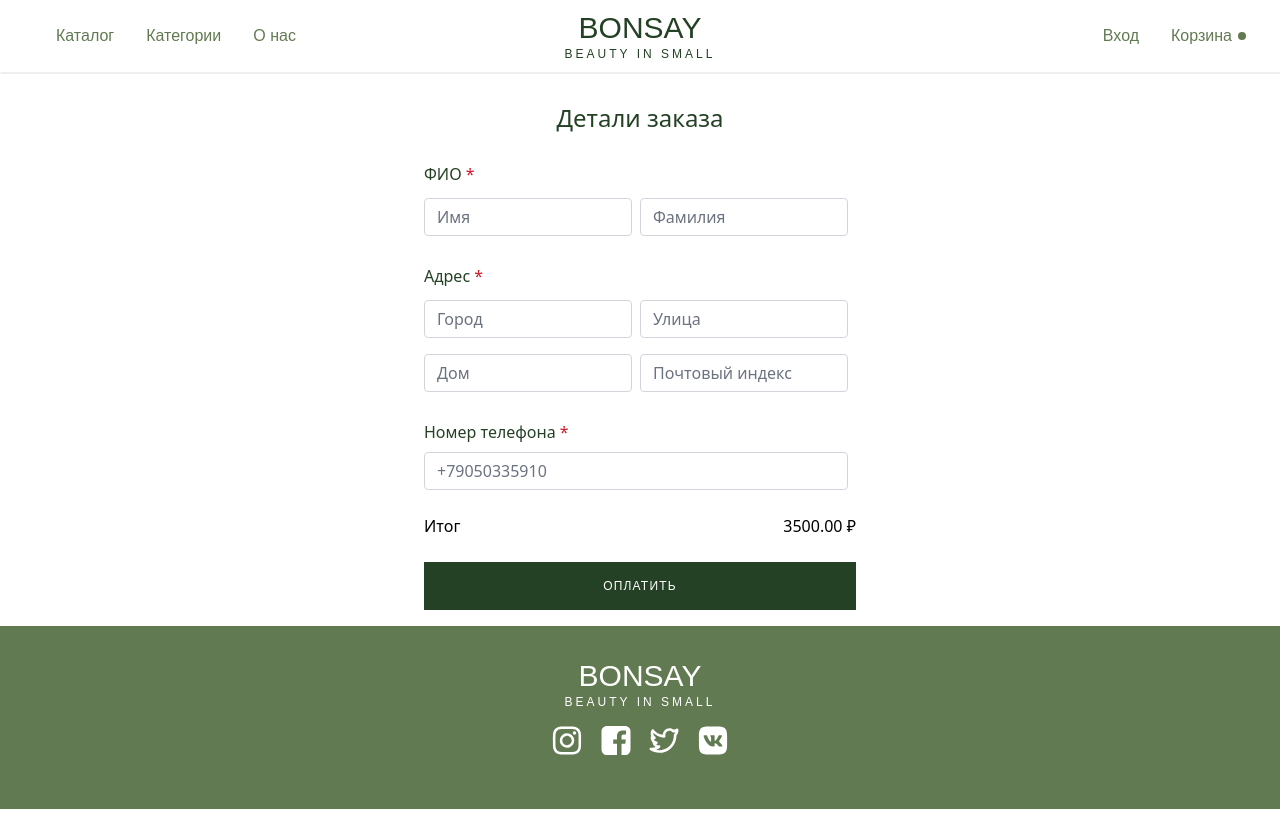
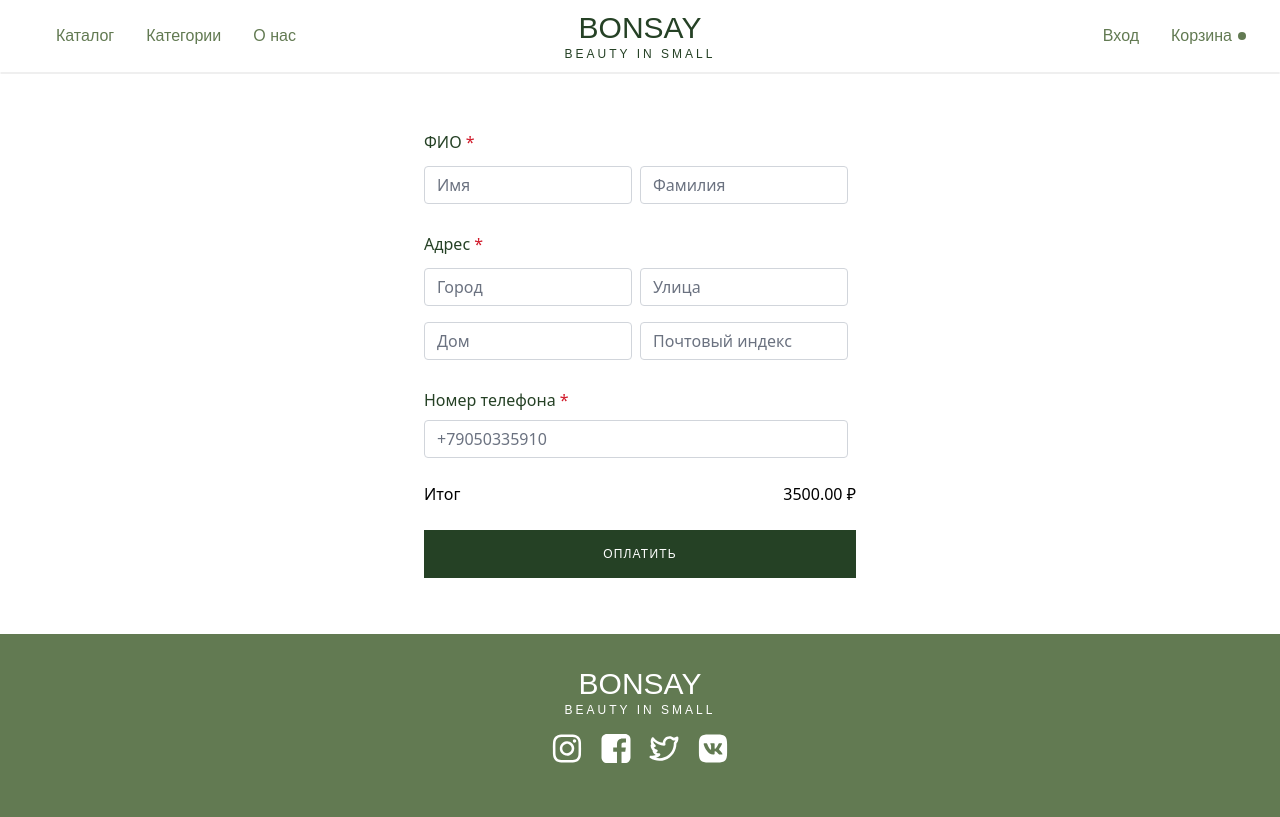
Before and after one commit to turtletongue/bonsay, a Next.js app: page /order-placing in a window 1280 px wide. Built offline with nearby package versions, Linux system fonts and the light colour scheme; a web font is replaced by a local one.

Commit message:
ugly form titles removed

```diff
--- a/containers/order-data-form.containet.tsx
+++ b/containers/order-data-form.containet.tsx
@@ -3,10 +3,7 @@
 
 export const AddressForm = () => {
   return (
-    <div className='grid grid-cols-1 gap-4 justify-center'>
-      <div className='text-2xl text-center text-primary text-nunito my-3'>
-        Детали заказа
-      </div>
+    <div className='grid grid-cols-1 gap-4 justify-center my-10'>
       <div className='flex flex-col'>
         <div className='text-primary'>
           ФИО <span className='text-red'>*</span>
--- a/containers/sign-in-form.container.tsx
+++ b/containers/sign-in-form.container.tsx
@@ -8,9 +8,6 @@
   return (
     <InputGroup className='w-64 sm:w-96 flex justify-center items-center my-16 mx-auto rounded-lg py-4'>
       <div>
-        <div className='text-2xl text-center text-primary mb-12 text-nunito'>
-          Войдите в аккаунт
-        </div>
         <div className='my-4'>
           <Label htmlFor='login' className='mb-2'>
             Email
--- a/containers/sign-up-form.container.tsx
+++ b/containers/sign-up-form.container.tsx
@@ -8,9 +8,6 @@
   return (
     <InputGroup className='w-64 sm:w-96 flex justify-center items-center my-16 mx-auto rounded-lg py-4'>
       <div>
-        <div className='text-2xl text-center text-primary mb-12 text-nunito'>
-          Создайте аккаунт
-        </div>
         <div className='my-4'>
           <Label htmlFor='login' className='mb-2'>
             Введите ваш email
```
